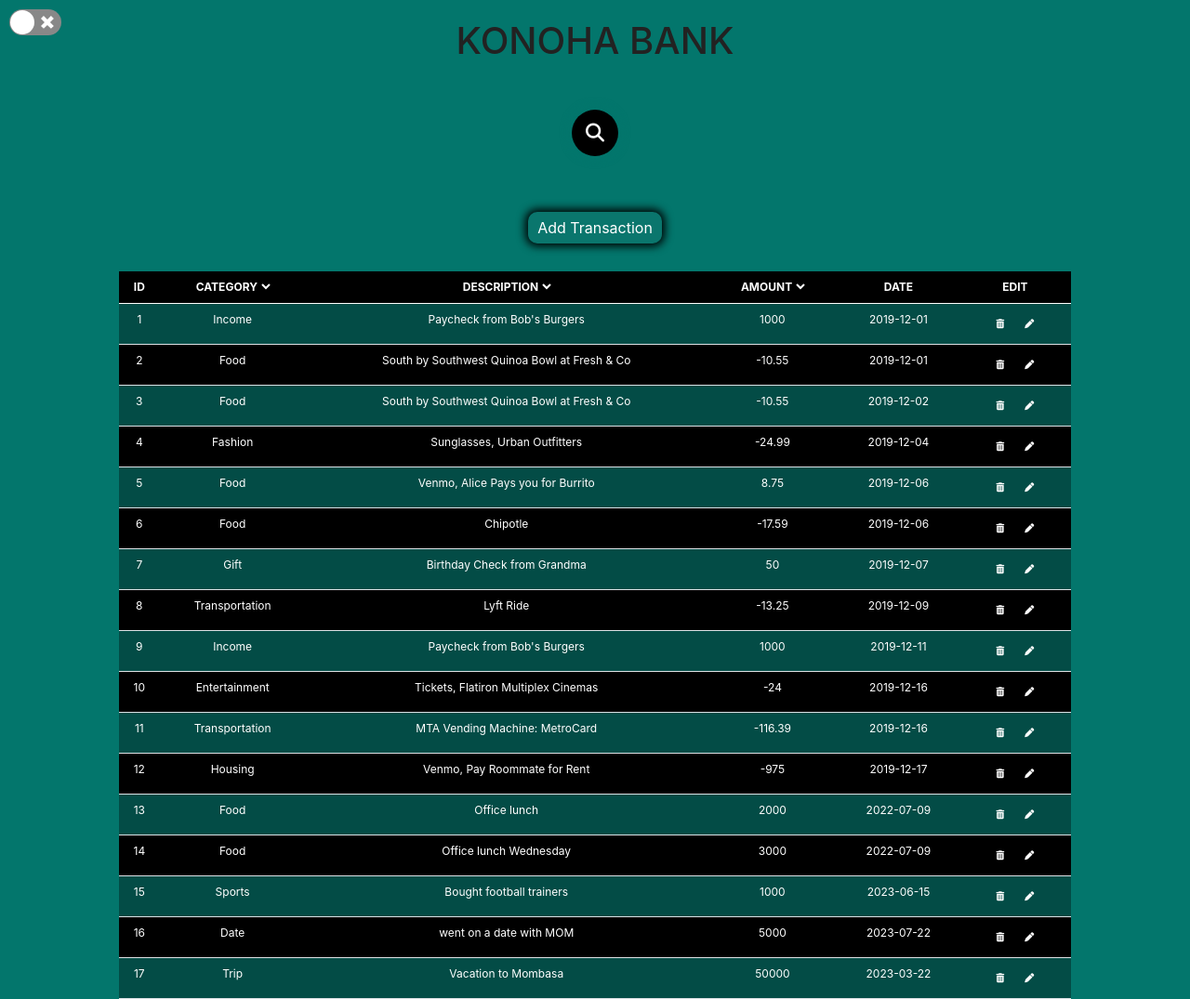
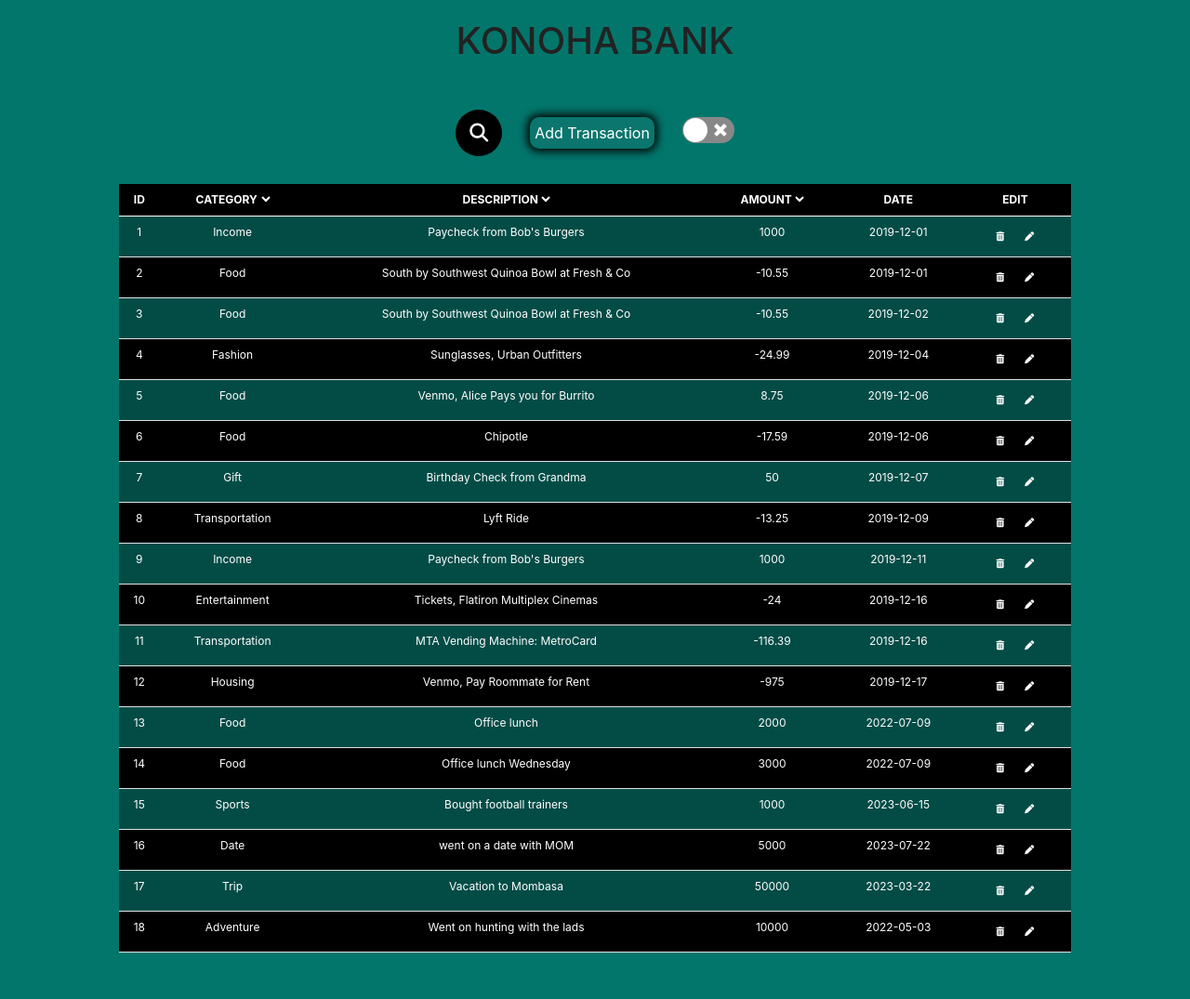
Before and after one commit to Bisinle/Bank-of-Flatiron, a React (Create React App) app: page / in a window 1280 px wide. Shown: the whole page at 93% size. After the commit the page ends 1025 px from the top, so only its background shows below. Built offline with nearby package versions, Linux system fonts and the light colour scheme; data requests are answered from the project's data file.

Commit message:
styled the nav-bar

```diff
--- a/src/App.js
+++ b/src/App.js
@@ -86,18 +86,23 @@ function App() {
     <themeContext.Provider value={theme}>
       <div className="App" id={theme}>
         <h1>KONOHA BANK</h1>
-        <div className="Switch">
-          <ReactSwitch
-            className="react-switch"
-            onChange={toggleSwitchHnadler}
-            checked={theme === "dark"}
+        <div className="nav">
+          <SearchBar
+            searchInput={searchInput}
+            setSearchInput={setSearchInput}
           />
+            <button className="add-form" onClick={addTransaction}>
+              {btnText}
+            </button>
+          <div className="Switch">
+            <ReactSwitch
+              className="react-switch"
+              onChange={toggleSwitchHnadler}
+              checked={theme === "dark"}
+            />
+          </div>
         </div>
 
-        <SearchBar searchInput={searchInput} setSearchInput={setSearchInput} />
-        <button className="add-form" onClick={addTransaction}>
-          {btnText}
-        </button>
         {showForm && (
           <TransactionForm PostFormObjectToServer={PostFormObjectToServer} />
         )}
--- a/src/Component/SearchBar.js
+++ b/src/Component/SearchBar.js
@@ -14,9 +14,8 @@ function SearchBar({ searchInput, setSearchInput }) {
         type="text"
         className="input-search"
         onChange={searchInputHandler}
-        placeholder="Type to Search..."
+        placeholder="Type to Filter..."
       />
-
     </div>
   );
 }
--- a/src/Component/styles/Styles.css
+++ b/src/Component/styles/Styles.css
@@ -13,11 +13,6 @@ body.dark {
 }
 body.light {
   background-color: var(--mainColor);
-}
-.Switch {
-  position: absolute;
-  left: 10px;
-  top: 10px;
 }
 
 #light {
@@ -37,13 +32,18 @@ body.light {
   text-align: center;
 }
 
+.App .nav {
+  display: flex;
+
+  align-items: center;
+}
 .App .add-form {
   background-color: #0a766d;
   color: white;
   border: none;
   border-radius: 10px;
 
-  padding: 5px 10px;
+  padding: 5px 5px;
   margin: 30px;
   box-shadow: 0px 0px 10px 3px black;
 }
@@ -115,6 +115,7 @@ body.light {
   border-bottom: 1px solid rgba(255, 255, 255, 0.5);
   transition: all 500ms cubic-bezier(0, 0.11, 0.35, 2);
 }
+
 /***************************************************/
 .table-div {
   width: 80%;
@@ -190,7 +191,6 @@ form fieldset {
   border-radius: 20px;
   border: 1px solid black;
   background-color: #034c46;
-  box-shadow: 0px 0px 10px 3px rgb(164, 161, 161);
 }
 
 .input-data {
--- a/src/data/db.json
+++ b/src/data/db.json
@@ -118,6 +118,13 @@
       "amount": "50000",
       "date": "2023-03-22",
       "id": 17
+    },
+    {
+      "category": "Adventure",
+      "description": "Went on hunting with the lads",
+      "amount": "10000",
+      "date": "2022-05-03",
+      "id": 18
     }
   ]
 }
```
